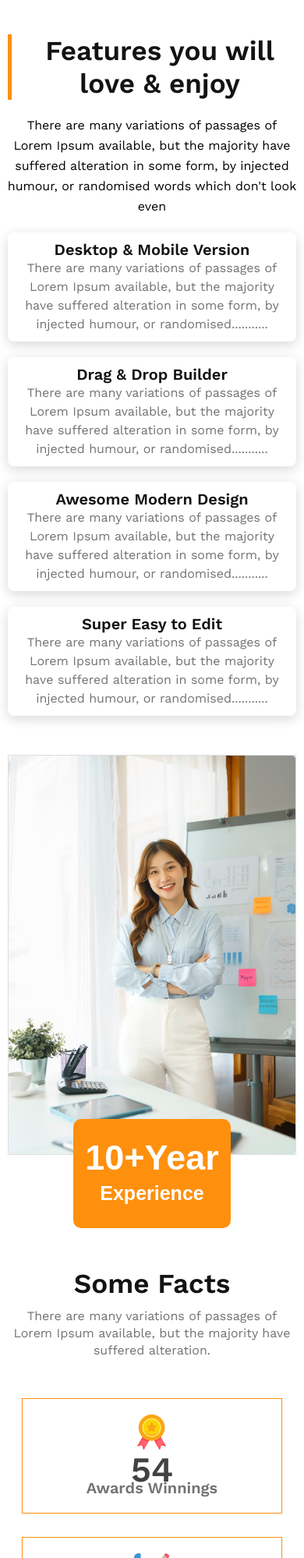
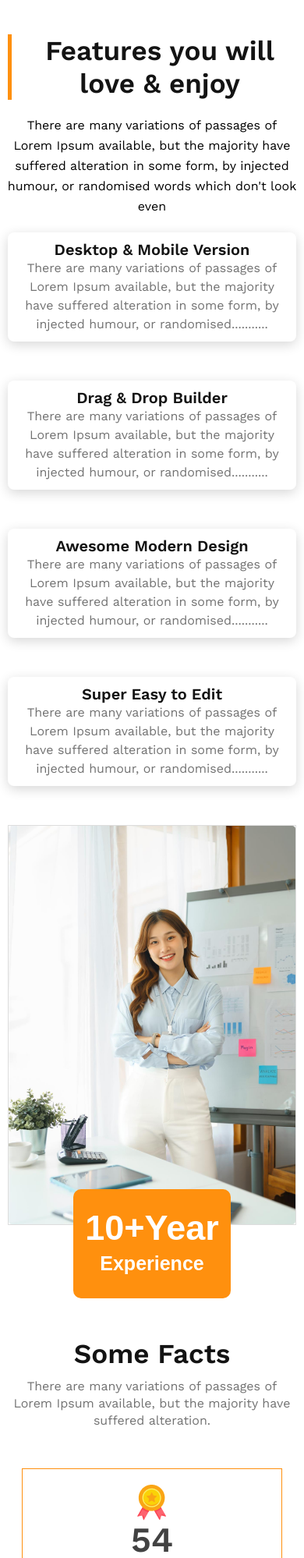
Before and after one commit to monirdewan/g3-architects-assignment-2, a plain HTML site: page index.html in a window 390 px wide. Shown: the part 2920-4918 px from the top of the page at 78% size. Drawn offline with nearby package versions, Linux system fonts and the light colour scheme.

Commit message:
fix some css responsive problem

```diff
--- a/styles/style.css
+++ b/styles/style.css
@@ -518,6 +518,10 @@ body{
     .feature-intro h3::before{
         height: 100%;
     }
+    .top-features{
+        gap: 50px;
+
+     }
     .single-features{
         width:100%;
     }
@@ -561,6 +565,10 @@ body{
     width: 90%;
     padding: 20px 5px;
     margin: 0 auto;
+}
+
+.single-achivement p span{
+    margin-top: 10px;
 }
 
 .single-achivement:hover{
@@ -608,16 +616,8 @@ body{
 
 .contact-address{
     grid-template-columns: 1fr;
+    margin: 0 auto;
 }
-
-
-
-
-
-
-
-
-
 /* Footer Area CSS */
 
 
```
